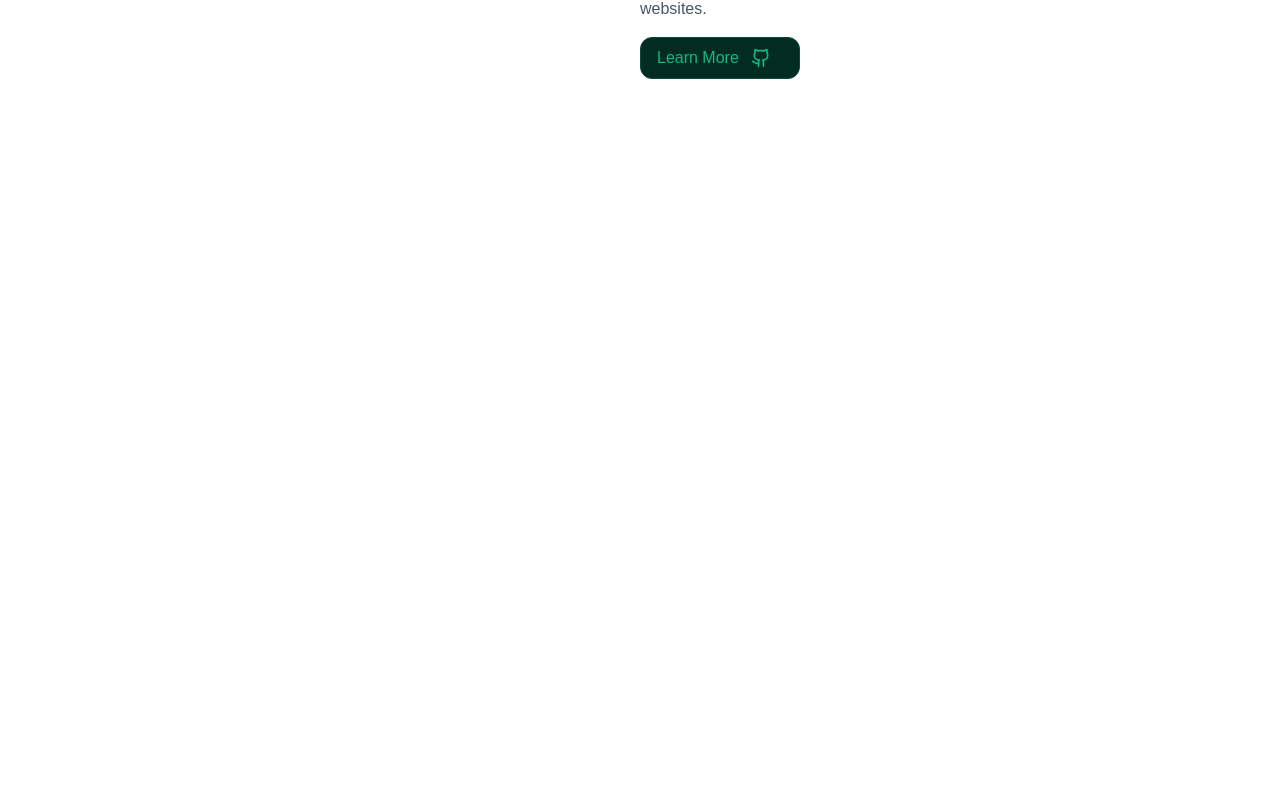
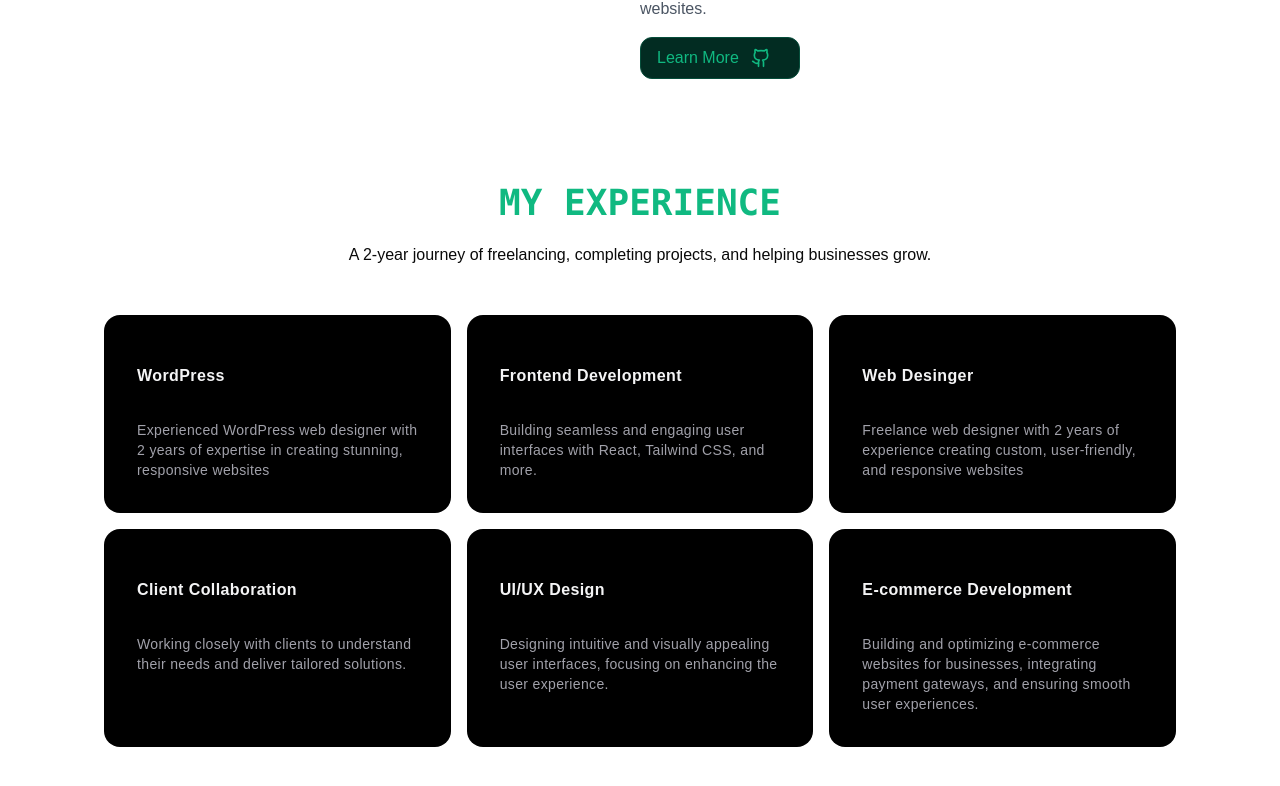
Before and after one commit to ataurwd/Next.js-Portfolio, a Next.js app: page / in a window 1280 px wide. Shown: the part 996-1782 px from the top of the page. Before the commit the page ends 1171 px from the top, so only its background shows below. Built offline with nearby package versions, Linux system fonts and the light colour scheme.

Commit message:
add experiecn section

```diff
--- a/package.json
+++ b/package.json
@@ -11,6 +11,7 @@
   "dependencies": {
     "class-variance-authority": "^0.7.1",
     "clsx": "^2.1.1",
+    "framer-motion": "^12.0.1",
     "lucide-react": "^0.473.0",
     "motion": "^12.0.1",
     "next": "15.1.5",
--- a/src/app/page.js
+++ b/src/app/page.js
@@ -1,12 +1,13 @@
 import About from "@/components/About";
+import Experience from "@/components/Experience";
 import Heading from "@/components/Heading";
-import Image from "next/image";
 
 export default function Home() {
   return (
     <div>
       <Heading />
-      <About/>
+      <About />
+      <Experience/>
       </div>
   );
 }
--- /dev/null
+++ b/src/components/Experience.jsx
@@ -0,0 +1,61 @@
+import React from "react";
+import { HoverEffect } from "./ui/card-hover-effect";
+import { HyperText } from "./ui/hyper-text";
+
+const Experience = () => {
+  return (
+    <div className="max-w-6xl mx-auto px-8">
+      <div className="text-center space-y-3">
+        <h1 className="md:text-4xl font-bold text-xl text-emerald-500">
+          <HyperText>My Experience</HyperText>
+        </h1>
+        <p>
+          A 2-year journey of freelancing, completing projects, and helping
+          businesses grow.
+        </p>
+      </div>
+      <HoverEffect items={projects} />
+    </div>
+  );
+};
+
+export const projects = [
+  {
+    title: "WordPress",
+    description:
+      "Experienced WordPress web designer with 2 years of expertise in creating stunning, responsive websites",
+    link: "/skills",
+  },
+  {
+    title: "Frontend Development",
+    description:
+      "Building seamless and engaging user interfaces with React, Tailwind CSS, and more.",
+    link: "/skills",
+  },
+  {
+    title: "Web Desinger",
+    description:
+      "Freelance web designer with 2 years of experience creating custom, user-friendly, and responsive websites",
+    link: "/skills",
+  },
+  {
+    title: "Client Collaboration",
+    description:
+      "Working closely with clients to understand their needs and deliver tailored solutions.",
+    link: "/skills",
+  },
+  {
+    title: "UI/UX Design",
+    description:
+      "Designing intuitive and visually appealing user interfaces, focusing on enhancing the user experience.",
+    link: "/skills",
+  },
+  {
+    title: "E-commerce Development",
+    description:
+      "Building and optimizing e-commerce websites for businesses, integrating payment gateways, and ensuring smooth user experiences.",
+    link: "/skills",
+  },
+];
+
+export default Experience;
--- a/src/components/Navbar.jsx
+++ b/src/components/Navbar.jsx
@@ -83,7 +83,7 @@ const Navbar = () => {
       {/* Navbar Center */}
       <div className="navbar-center hidden lg:flex">
         <ul
-          className={`menu menu-horizontal px-1 space-x-5 text-[17px] font-medium`}
+          className={`menu menu-horizontal px-1 space-x-5 text-[16px] font-medium`}
         >
           <li>
             <Link href="/" className="">
--- /dev/null
+++ b/src/components/ui/card-hover-effect.jsx
@@ -0,0 +1,77 @@
+'use client'
+
+import { motion, AnimatePresence } from "framer-motion";
+import Link from "next/link";
+import { cn } from "@/lib/utils";
+import { useState } from "react";
+
+export const HoverEffect = ({ items, className }) => {
+  const [hoveredIndex, setHoveredIndex] = useState(null);
+
+  return (
+    <div className={cn("grid grid-cols-1 md:grid-cols-2 lg:grid-cols-3 py-10", className)}>
+      {items.map((item, idx) => (
+        <Link
+          href={item?.link}
+          key={item?.link}
+          className="relative group block p-2 h-full w-full"
+          onMouseEnter={() => setHoveredIndex(idx)}
+          onMouseLeave={() => setHoveredIndex(null)}
+        >
+          <AnimatePresence>
+            {hoveredIndex === idx && (
+              <motion.span
+                className="absolute inset-0 h-full w-full bg-emerald-300 dark:bg-gray-200 block rounded-3xl"
+                layoutId="hoverBackground"
+                initial={{ opacity: 0 }}
+                animate={{
+                  opacity: 1,
+                  transition: { duration: 0.15 },
+                }}
+                exit={{
+                  opacity: 0,
+                  transition: { duration: 0.15, delay: 0.2 },
+                }}
+              />
+            )}
+          </AnimatePresence>
+          <Card>
+            <CardTitle>{item.title}</CardTitle>
+            <CardDescription>{item.description}</CardDescription>
+          </Card>
+        </Link>
+      ))}
+    </div>
+  );
+};
+
+export const Card = ({ className, children }) => {
+  return (
+    <div
+      className={cn(
+        "rounded-2xl h-full w-full p-4 overflow-hidden bg-black border border-transparent dark:border-white/[0.2] group-hover:border-slate-700 relative z-20",
+        className
+      )}
+    >
+      <div className="relative z-50">
+        <div className="p-4">{children}</div>
+      </div>
+    </div>
+  );
+};
+
+export const CardTitle = ({ className, children }) => {
+  return (
+    <h4 className={cn("text-zinc-100 font-bold tracking-wide mt-4", className)}>
+      {children}
+    </h4>
+  );
+};
+
+export const CardDescription = ({ className, children }) => {
+  return (
+    <p className={cn("mt-8 text-zinc-400 tracking-wide leading-relaxed text-sm", className)}>
+      {children}
+    </p>
+  );
+};
```
Also changed, not shown: 1 other file (tests, documents, lock files or other folders).
